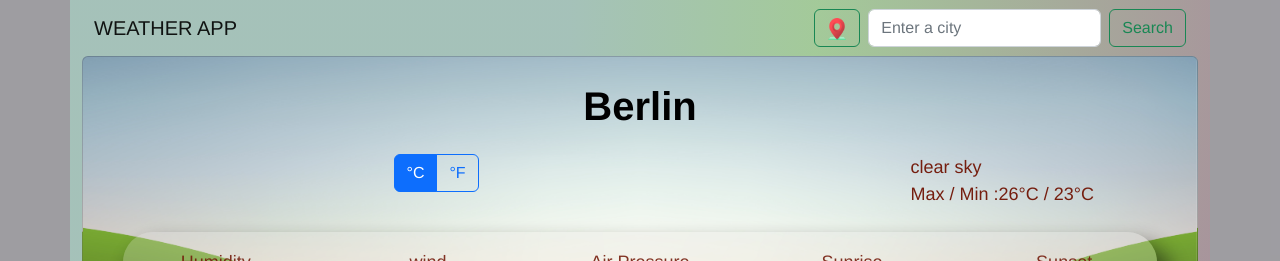
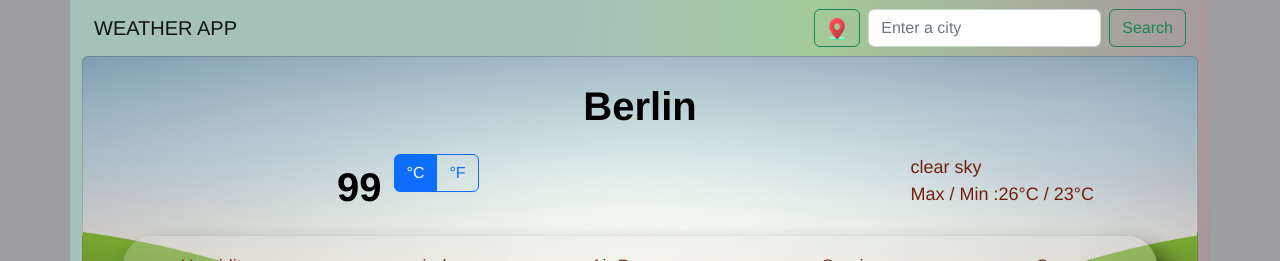
Before and after one commit to fenilaphilip/Weather-App, a React (Create React App) app: page / in a window 1280 px wide. Shown: the top 261 px of the page. Built offline with nearby package versions, Linux system fonts and the light colour scheme.

Commit message:
now loading current temperature in the city

```diff
--- a/src/App.js
+++ b/src/App.js
@@ -1,15 +1,24 @@
 import "./App.css";
-import React from "react";
+import React, { useState } from "react";
 import Header from "./header.js";
 import Currentweather from "./mainReport";
 import Footer from "./footer";
 
 export default function App() {
+  const [weatherDetails, setWeatherDetails] = useState({
+    temperature: 99,
+    humidity: 88,
+    pressure: 77,
+    description: "Hello world",
+    wind: 5.27,
+    icon: `http://openweathermap.org/img/wn/10d@2x.png`,
+  });
+
   return (
     <div className="screen">
       <div className="app container">
-        <Header />
-        <Currentweather />
+        <Header updateWeatherDetails={setWeatherDetails} />
+        <Currentweather currentWeatherDetails={weatherDetails} />
         <Footer />
       </div>
     </div>
--- a/src/header.js
+++ b/src/header.js
@@ -3,13 +3,13 @@ import "bootstrap/dist/css/bootstrap.css";
 
 import Search from "./search";
 
-export default function Header() {
+export default function Header(properties) {
   return (
     <div>
       <nav className="navbar navbar-expand-lg">
         <div className="container">
           <div className="navbar-brand">WEATHER APP</div>
-          <Search />
+          <Search updateWeatherDetails={properties.updateWeatherDetails} />
         </div>
       </nav>
     </div>
--- a/src/mainReport.js
+++ b/src/mainReport.js
@@ -1,8 +1,8 @@
 import React from "react";
 import "./mainReport.css";
-import weatherDetails from "./search.js";
 
-export default function Currentweather() {
+export default function Currentweather(properties) {
+  let weatherDetails = properties.currentWeatherDetails;
   return (
     <div>
       <div className="row ">
--- a/src/search.js
+++ b/src/search.js
@@ -3,9 +3,9 @@ import axios from "axios";
 import "./search.css";
 import locationIcon from "./images/location.png";
 
-export default function Search() {
+export default function Search(properties) {
   const [city, setCity] = useState("");
-
+  let updateWeatherDetails = properties.updateWeatherDetails;
   function searchCity(event) {
     event.preventDefault();
     const unit = "Metric";
@@ -14,10 +14,9 @@ export default function Search() {
     axios.get(api_url).then(weather_in_searched_city);
   }
   function weather_in_searched_city(response) {
-    let weatherDetails;
     console.log(response);
     let wtimg = response.data.weather[0].icon;
-    return (weatherDetails = {
+    updateWeatherDetails({
       temperature: Math.round(response.data.main.temp),
       humidity: response.data.main.humidity,
       pressure: response.data.main.pressure,
```
